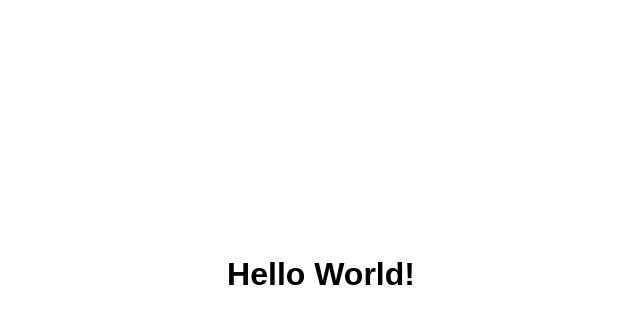
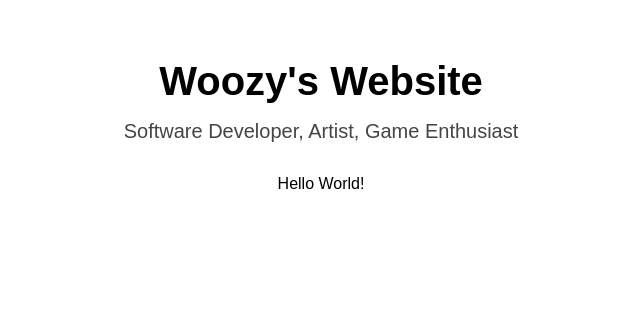
Before and after one commit to sjmyers94/sjmyers94.github.io, a plain HTML site: page index.html in a window 1280 px wide. Shown: the whole page, without its empty margins (319-959 px from the left). Drawn offline with Linux system fonts and the light colour scheme.

Commit message:
Update index.html

```diff
--- a/index.html
+++ b/index.html
@@ -2,18 +2,34 @@
 <html lang="en">
 <head>
   <meta charset="UTF-8">
-  <title>Hello World</title>
+  <title>Woozy's Website</title>
   <style>
     body {
       background-color: white;
       color: black;
       font-family: sans-serif;
+      margin: 0;
+      padding: 2rem;
       text-align: center;
-      margin-top: 20%;
+    }
+    h1 {
+      font-size: 2.5rem;
+      margin-bottom: 0.5rem;
+    }
+    h2 {
+      font-size: 1.25rem;
+      font-weight: normal;
+      color: #444;
+      margin-bottom: 2rem;
+    }
+    p {
+      font-size: 1rem;
     }
   </style>
 </head>
 <body>
-  <h1>Hello World!</h1>
+  <h1>Woozy's Website</h1>
+  <h2>Software Developer, Artist, Game Enthusiast</h2>
+  <p>Hello World!</p>
 </body>
 </html>
```
